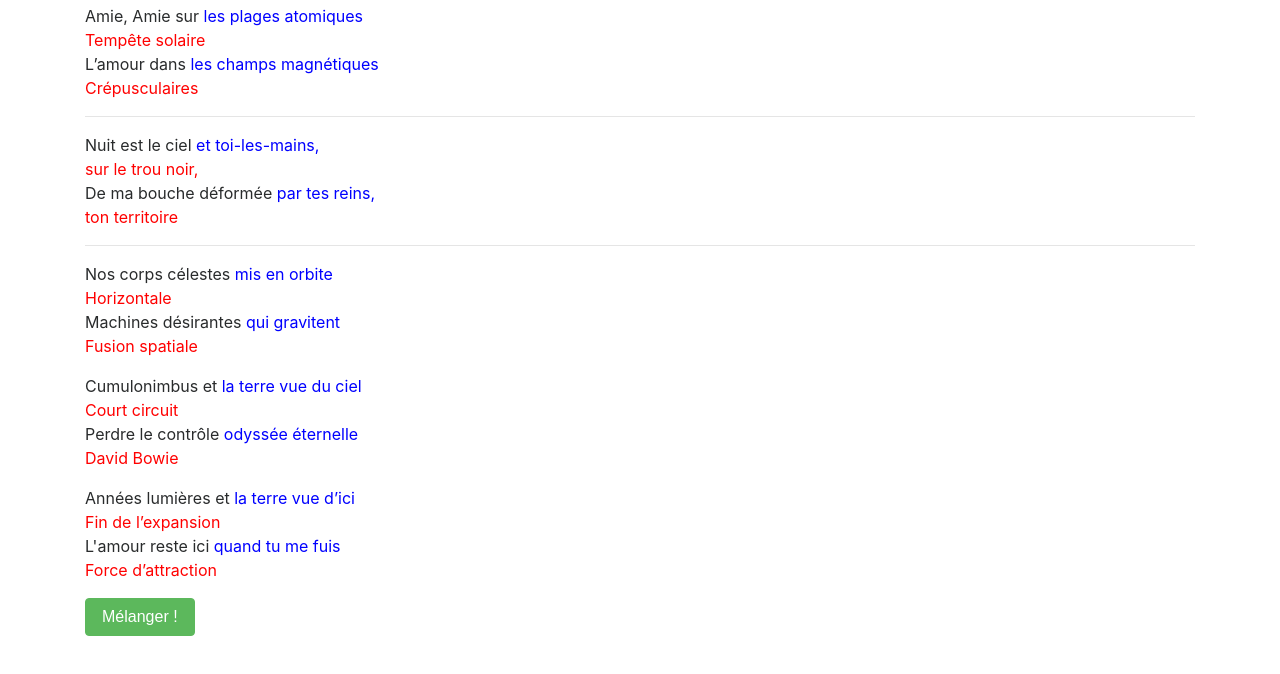
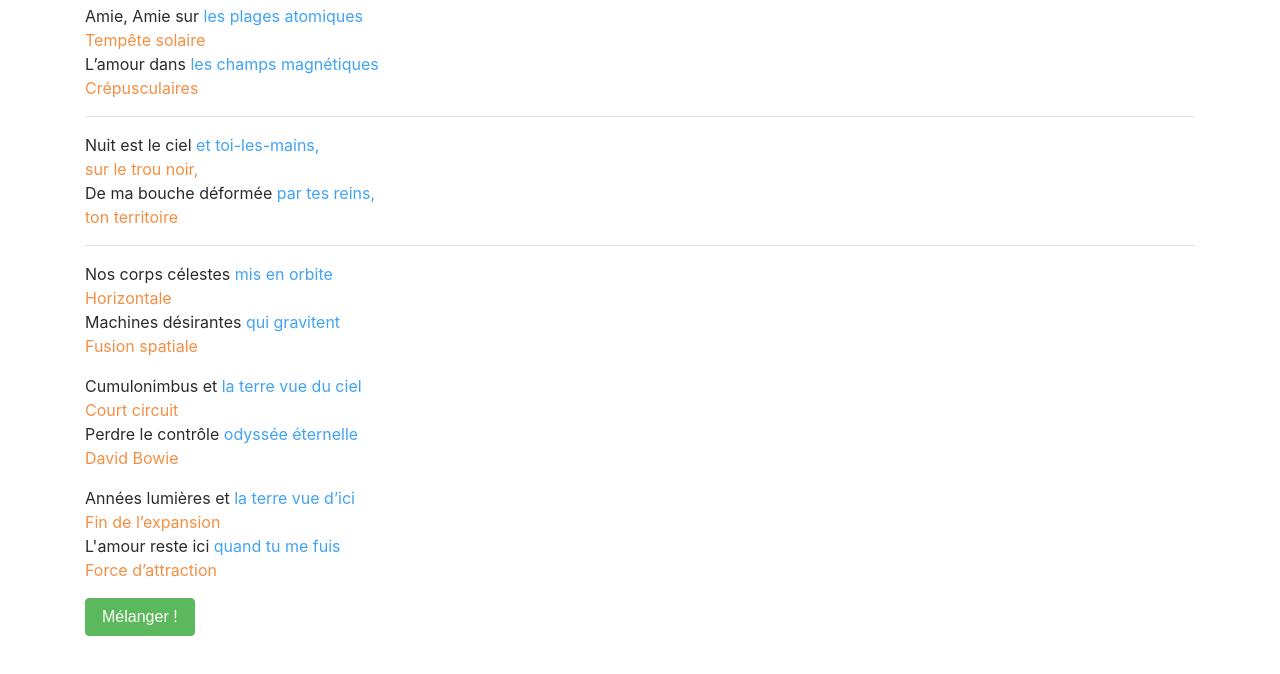
Before and after one commit to amdou7/force-d-attraction, a plain HTML site: page index.html in a window 1280 px wide. Shown: the part 64-738 px from the top of the page. Drawn offline with nearby package versions, Linux system fonts and the light colour scheme; a script that the page names is missing.

Commit message:
Changes colors

```diff
--- a/index.html
+++ b/index.html
@@ -5,8 +5,8 @@
 	<title>La poésie d'Abdou</title>
 	<link rel="stylesheet" href="https://maxcdn.bootstrapcdn.com/bootstrap/4.0.0-alpha.6/css/bootstrap.min.css" integrity="sha384-rwoIResjU2yc3z8GV/NPeZWAv56rSmLldC3R/AZzGRnGxQQKnKkoFVhFQhNUwEyJ" crossorigin="anonymous">
 	<style type="text/css">
-		.vers-pairs { color: red; }
-		.fins-vers-impairs { color: blue; }
+		.vers-pairs { color: #f48f42; }
+		.fins-vers-impairs { color: #41a3f4; }
 		.selected { text-decoration: underline; }
 	</style>
 </head>
```
